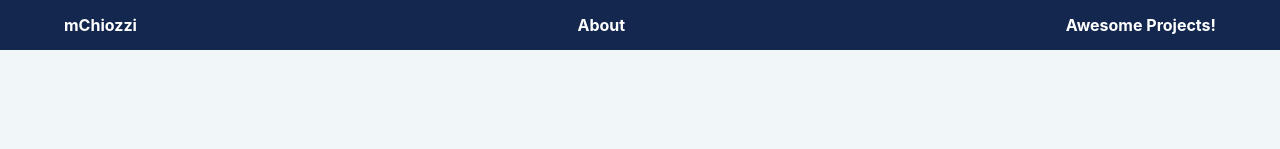
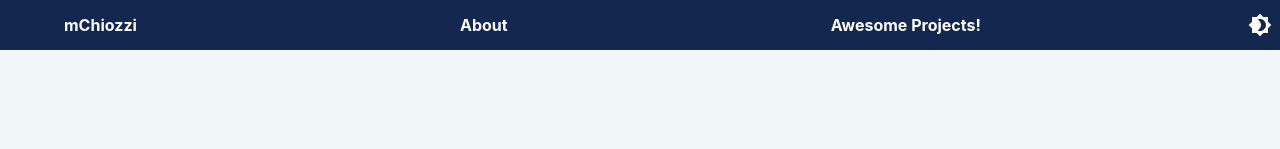
Before and after one commit to maurochiozzi/maurochiozzi.github.io, a React (Create React App) app: page / in a window 1280 px wide. Shown: the top 149 px of the page. Built offline with nearby package versions, Linux system fonts and the light colour scheme; what ga-gtag would draw is missing.

Commit message:
dark mode button implemented, but colors not good

```diff
--- a/src/components/bar/index.js
+++ b/src/components/bar/index.js
@@ -1,15 +1,24 @@
-import React from "react";
+import React, { useContext } from "react";
+import { Link } from "react-router-dom";
+import { IconButton } from "@mui/material";
+import { Brightness4, Brightness7 } from "@mui/icons-material";
+import { useTheme } from "@mui/material/styles";
 
-import { Link } from "react-router-dom";
-
+import { ThemeContext } from "../../contexts/ThemeContext";
 import { Nav } from "./styles";
 
 export default function Bar() {
+  const theme = useTheme();
+  const { toggleTheme } = useContext(ThemeContext);
+
   return (
     <Nav>
       <Link to="/">mChiozzi</Link>
       <Link to="/about">About</Link>
       <Link to="/projects">Awesome Projects!</Link>
+      <IconButton onClick={toggleTheme} color="inherit">
+        {theme.palette.mode === "dark" ? <Brightness7 /> : <Brightness4 />}
+      </IconButton>
     </Nav>
   );
 }
--- a/src/components/bar/styles.js
+++ b/src/components/bar/styles.js
@@ -7,8 +7,8 @@ export const Nav = styled.div`
   top: 0;
   width: 100%;
 
-  background-color: #14274e;
-  color: #ffffff;
+  background-color: ${(props) => props.theme.palette.primary.main};
+  color: ${(props) => props.theme.palette.primary.contrastText};
 
   display: flex;
   align-items: center;
--- /dev/null
+++ b/src/contexts/ThemeContext.js
@@ -0,0 +1,29 @@
+import React, { createContext, useState, useMemo } from "react";
+import { ThemeProvider as MuiThemeProvider } from "@mui/material/styles";
+import { ThemeProvider as StyledThemeProvider } from "styled-components";
+import { lightTheme, darkTheme } from "../themes";
+
+export const ThemeContext = createContext({
+  toggleTheme: () => {},
+});
+
+export function ThemeProvider({ children }) {
+  const [themeMode, setThemeMode] = useState("light");
+
+  const theme = useMemo(
+    () => (themeMode === "light" ? lightTheme : darkTheme),
+    [themeMode],
+  );
+
+  const toggleTheme = () => {
+    setThemeMode((prevMode) => (prevMode === "light" ? "dark" : "light"));
+  };
+
+  return (
+    <ThemeContext.Provider value={{ toggleTheme }}>
+      <MuiThemeProvider theme={theme}>
+        <StyledThemeProvider theme={theme}>{children}</StyledThemeProvider>
+      </MuiThemeProvider>
+    </ThemeContext.Provider>
+  );
+}
--- /dev/null
+++ b/src/themes.js
@@ -0,0 +1,63 @@
+import { createTheme } from "@mui/material/styles";
+
+export const lightTheme = createTheme({
+  palette: {
+    mode: "light",
+    primary: {
+      main: "#14274e",
+      light: "#1f3c75",
+      contrastText: "#ffffff",
+    },
+    secondary: {
+      main: "#f0f0f0",
+    },
+    background: {
+      default: "#f1f6f9",
+      paper: "#ffffff",
+    },
+    text: {
+      primary: "#394867",
+      secondary: "#9ba4b4",
+    },
+  },
+  typography: {
+    fontFamily: [
+      "-apple-system",
+      "BlinkMacSystemFont",
+      '"Segoe UI"',
+      "Roboto",
+      '"Helvetica Neue"',
+    ].join(","),
+  },
+});
+
+export const darkTheme = createTheme({
+  palette: {
+    mode: "dark",
+    primary: {
+      main: "#9ba4b4",
+      light: "#f1f6f9",
+      contrastText: "#000000",
+    },
+    secondary: {
+      main: "#394867",
+    },
+    background: {
+      default: "#14274e",
+      paper: "#1f3c75",
+    },
+    text: {
+      primary: "#f1f6f9",
+      secondary: "#9ba4b4",
+    },
+  },
+  typography: {
+    fontFamily: [
+      "-apple-system",
+      "BlinkMacSystemFont",
+      '"Segoe UI"',
+      "Roboto",
+      '"Helvetica Neue"',
+    ].join(","),
+  },
+});
```
Also changed, not shown: src/App.js (+3 -7 lines).
